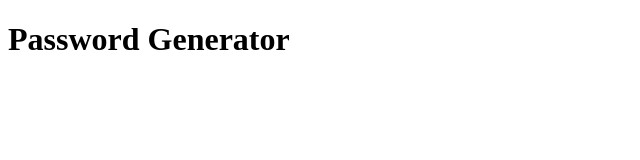
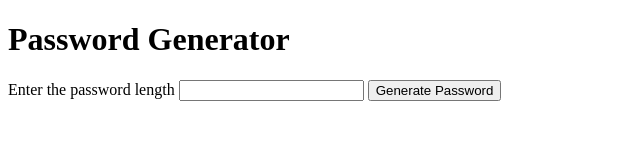
Before and after one commit to kodosuke/Banking, a plain HTML site: page index.html in a window 1280 px wide. Shown: the whole page, without its empty margins (0-640 px from the left). Drawn offline with Linux system fonts and the light colour scheme.

Commit message:
Implemented markup and script to alert the password.

```diff
--- a/index.html
+++ b/index.html
@@ -14,6 +14,11 @@
         <h1>
             Password Generator
         </h1>
+
+        <label for="passwordLength">Enter the password length </label>
+        <input type="number" name="passwordLength" id="passwordLength">
+        <button onclick="showPassword()">Generate Password </button>
+
     </div>
 </body>
 
--- a/scripts/main.js
+++ b/scripts/main.js
@@ -15,9 +15,14 @@ const generatePassword = (passwordLength) => {
         passwordChars.push(chars[index]);
     }
 
-    console.log(passwordChars.join(''));
+    return passwordChars.join('');
 
 }
 
+const showPassword = () => {
+    let passwordLength = document.getElementById("passwordLength").value;
+    let password = generatePassword(passwordLength);
+    alert(password);
+}
 
-document.addEventListener("DOMContentLoaded", () => generatePassword(16))
+// document.addEventListener("DOMContentLoaded", () => generatePassword(16))
```
